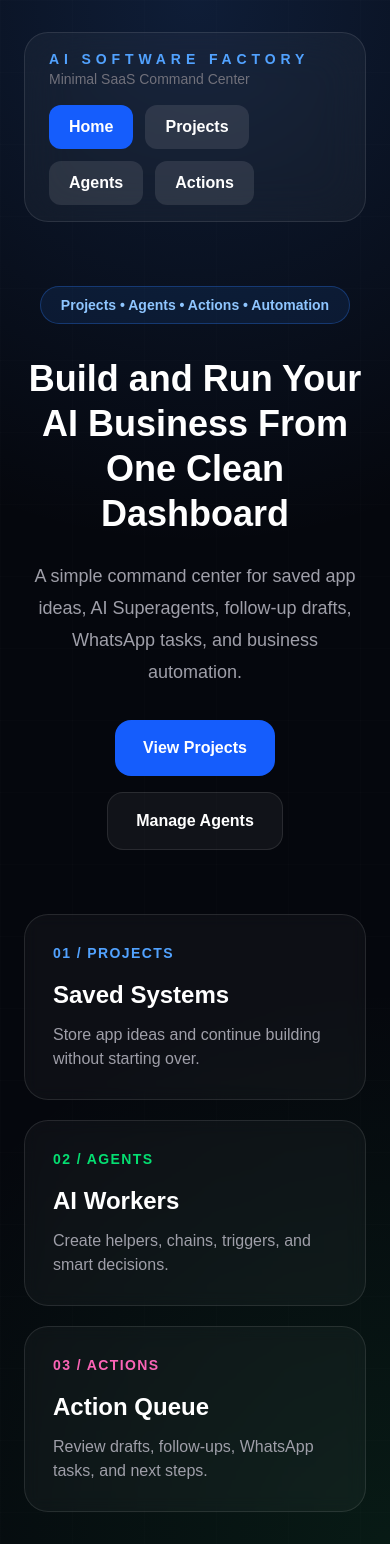
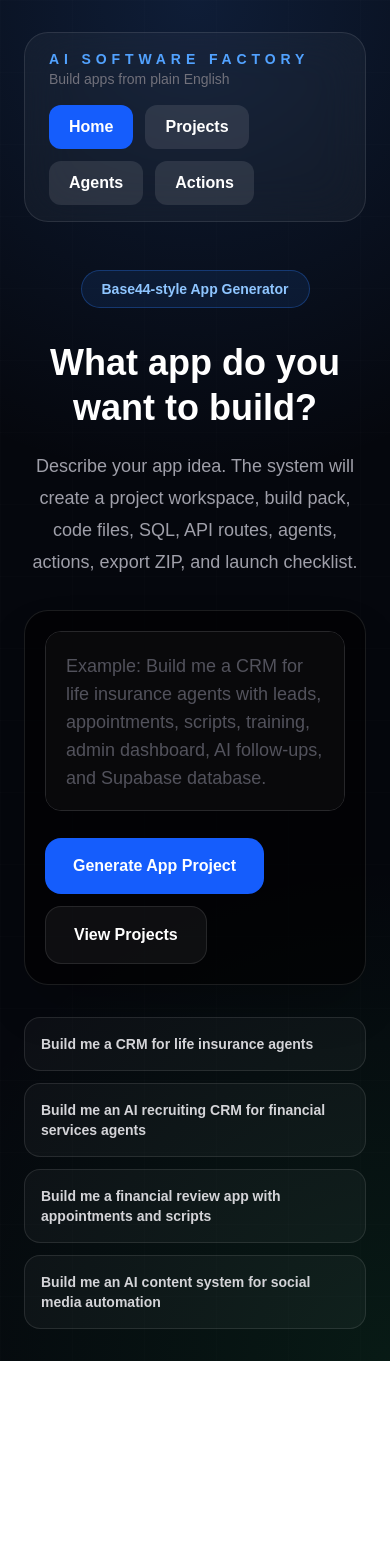
Before and after one commit to lou-delgado34/ai-profit-dashboard, a Next.js app: page / in a window 390 px wide. After the commit the page ends 1361 px from the top, so only its background shows below. Built offline with nearby package versions, Linux system fonts and the light colour scheme.

Commit message:
Add home app generator input

```diff
--- /dev/null
+++ b/app/api/create-home-project/route.ts
@@ -0,0 +1,47 @@
+import { NextResponse } from "next/server";
+import { createClient } from "@supabase/supabase-js";
+
+const supabase = createClient(
+  process.env.NEXT_PUBLIC_SUPABASE_URL!,
+  process.env.SUPABASE_SERVICE_ROLE_KEY!
+);
+
+export async function POST(req: Request) {
+  try {
+    const { prompt } = await req.json();
+
+    if (!prompt || prompt.trim().length < 5) {
+      return NextResponse.json(
+        { error: "Please describe the app you want to build." },
+        { status: 400 }
+      );
+    }
+
+    const title =
+      prompt.length > 70 ? prompt.slice(0, 70).trim() + "..." : prompt.trim();
+
+    const { data, error } = await supabase
+      .from("app_projects")
+      .insert({
+        title,
+        prompt: prompt.trim(),
+        status: "draft",
+      })
+      .select("*")
+      .single();
+
+    if (error) throw error;
+
+    return NextResponse.json({
+      success: true,
+      project: data,
+    });
+  } catch (error) {
+    console.log(error);
+
+    return NextResponse.json(
+      { error: "Could not create project." },
+      { status: 500 }
+    );
+  }
+}
--- a/app/page.tsx
+++ b/app/page.tsx
@@ -1,71 +1,133 @@
+"use client";
+
 import Link from "next/link";
+import { useState } from "react";
+import { useRouter } from "next/navigation";
 
 export default function HomePage() {
+  const router = useRouter();
+  const [prompt, setPrompt] = useState("");
+  const [loading, setLoading] = useState(false);
+
+  const createProject = async () => {
+    if (!prompt.trim()) {
+      alert("Type the app you want to build first.");
+      return;
+    }
+
+    setLoading(true);
+
+    const res = await fetch("/api/create-home-project", {
+      method: "POST",
+      headers: {
+        "Content-Type": "application/json",
+      },
+      body: JSON.stringify({ prompt }),
+    });
+
+    const data = await res.json();
+
+    setLoading(false);
+
+    if (!res.ok) {
+      alert(data.error || "Something went wrong.");
+      return;
+    }
+
+    router.push(`/projects/${data.project.id}`);
+  };
+
+  const examples = [
+    "Build me a CRM for life insurance agents",
+    "Build me an AI recruiting CRM for financial services agents",
+    "Build me a financial review app with appointments and scripts",
+    "Build me an AI content system for social media automation",
+  ];
+
   return (
     <main className="relative min-h-screen overflow-hidden bg-[#05070d] text-white">
       <div className="absolute inset-0 bg-[radial-gradient(circle_at_top,rgba(59,130,246,0.18),transparent_35%),radial-gradient(circle_at_bottom_right,rgba(34,197,94,0.10),transparent_35%)]" />
       <div className="absolute inset-0 bg-[linear-gradient(rgba(255,255,255,0.03)_1px,transparent_1px),linear-gradient(90deg,rgba(255,255,255,0.03)_1px,transparent_1px)] bg-[size:72px_72px] opacity-35" />
 
       <div className="relative mx-auto max-w-7xl px-6 py-8">
-        <nav className="mb-16 flex flex-wrap items-center justify-between gap-4 rounded-3xl border border-white/10 bg-white/[0.04] px-6 py-4 backdrop-blur-xl">
+        <nav className="mb-12 flex flex-wrap items-center justify-between gap-4 rounded-3xl border border-white/10 bg-white/[0.04] px-6 py-4 backdrop-blur-xl">
           <div>
             <p className="text-sm font-black uppercase tracking-[0.35em] text-blue-400">
               AI Software Factory
             </p>
-            <p className="text-sm text-zinc-500">Minimal SaaS Command Center</p>
+            <p className="text-sm text-zinc-500">
+              Build apps from plain English
+            </p>
           </div>
 
           <div className="flex flex-wrap gap-3">
-            <Link href="/" className="rounded-xl bg-blue-600 px-5 py-2.5 font-bold">Home</Link>
-            <Link href="/projects" className="rounded-xl bg-white/10 px-5 py-2.5 font-bold hover:bg-white/20">Projects</Link>
-            <Link href="/agents" className="rounded-xl bg-white/10 px-5 py-2.5 font-bold hover:bg-white/20">Agents</Link>
-            <Link href="/actions" className="rounded-xl bg-white/10 px-5 py-2.5 font-bold hover:bg-white/20">Actions</Link>
+            <Link href="/" className="rounded-xl bg-blue-600 px-5 py-2.5 font-bold">
+              Home
+            </Link>
+            <Link href="/projects" className="rounded-xl bg-white/10 px-5 py-2.5 font-bold hover:bg-white/20">
+              Projects
+            </Link>
+            <Link href="/agents" className="rounded-xl bg-white/10 px-5 py-2.5 font-bold hover:bg-white/20">
+              Agents
+            </Link>
+            <Link href="/actions" className="rounded-xl bg-white/10 px-5 py-2.5 font-bold hover:bg-white/20">
+              Actions
+            </Link>
           </div>
         </nav>
 
         <section className="mx-auto max-w-5xl text-center">
           <p className="mx-auto inline-flex rounded-full border border-blue-500/30 bg-blue-500/10 px-5 py-2 text-sm font-bold text-blue-300">
-            Projects • Agents • Actions • Automation
+            Base44-style App Generator
           </p>
 
           <h1 className="mx-auto mt-8 max-w-4xl text-4xl font-black leading-tight md:text-6xl">
-            Build and Run Your AI Business From One Clean Dashboard
+            What app do you want to build?
           </h1>
 
-          <p className="mx-auto mt-6 max-w-2xl text-lg leading-8 text-zinc-400">
-            A simple command center for saved app ideas, AI Superagents,
-            follow-up drafts, WhatsApp tasks, and business automation.
+          <p className="mx-auto mt-5 max-w-2xl text-lg leading-8 text-zinc-400">
+            Describe your app idea. The system will create a project workspace,
+            build pack, code files, SQL, API routes, agents, actions, export ZIP,
+            and launch checklist.
           </p>
 
-          <div className="mt-8 flex flex-wrap justify-center gap-4">
-            <Link href="/projects" className="rounded-2xl bg-blue-600 px-7 py-4 font-black hover:bg-blue-700">
-              View Projects
-            </Link>
+          <div className="mt-8 rounded-3xl border border-white/10 bg-black/60 p-5 text-left shadow-2xl">
+            <textarea
+              value={prompt}
+              onChange={(e) => setPrompt(e.target.value)}
+              className="min-h-[180px] w-full resize-none rounded-2xl border border-zinc-800 bg-zinc-950 p-5 text-lg text-white outline-none placeholder:text-zinc-600 focus:border-blue-500"
+              placeholder="Example: Build me a CRM for life insurance agents with leads, appointments, scripts, training, admin dashboard, AI follow-ups, and Supabase database."
+            />
 
-            <Link href="/agents" className="rounded-2xl border border-white/10 bg-white/5 px-7 py-4 font-black hover:bg-white/10">
-              Manage Agents
-            </Link>
+            <div className="mt-5 flex flex-wrap gap-3">
+              <button
+                onClick={createProject}
+                disabled={loading}
+                className="rounded-2xl bg-blue-600 px-7 py-4 font-black hover:bg-blue-700 disabled:opacity-50"
+              >
+                {loading ? "Creating Project..." : "Generate App Project"}
+              </button>
+
+              <Link
+                href="/projects"
+                className="rounded-2xl border border-white/10 bg-white/5 px-7 py-4 font-black hover:bg-white/10"
+              >
+                View Projects
+              </Link>
+            </div>
           </div>
-        </section>
 
-        <section className="mx-auto mt-16 grid max-w-6xl gap-5 md:grid-cols-3">
-          <Link href="/projects" className="rounded-3xl border border-white/10 bg-white/[0.035] p-7 backdrop-blur hover:border-blue-500/60">
-            <p className="text-sm font-black uppercase tracking-widest text-blue-400">01 / Projects</p>
-            <h2 className="mt-4 text-2xl font-black">Saved Systems</h2>
-            <p className="mt-3 text-zinc-400">Store app ideas and continue building without starting over.</p>
-          </Link>
-
-          <Link href="/agents" className="rounded-3xl border border-white/10 bg-white/[0.035] p-7 backdrop-blur hover:border-green-500/60">
-            <p className="text-sm font-black uppercase tracking-widest text-green-400">02 / Agents</p>
-            <h2 className="mt-4 text-2xl font-black">AI Workers</h2>
-            <p className="mt-3 text-zinc-400">Create helpers, chains, triggers, and smart decisions.</p>
-          </Link>
-
-          <Link href="/actions" className="rounded-3xl border border-white/10 bg-white/[0.035] p-7 backdrop-blur hover:border-pink-500/60">
-            <p className="text-sm font-black uppercase tracking-widest text-pink-400">03 / Actions</p>
-            <h2 className="mt-4 text-2xl font-black">Action Queue</h2>
-            <p className="mt-3 text-zinc-400">Review drafts, follow-ups, WhatsApp tasks, and next steps.</p>
-          </Link>
+          <div className="mt-8 grid gap-3 md:grid-cols-2">
+            {examples.map((item) => (
+              <button
+                key={item}
+                onClick={() => setPrompt(item)}
+                className="rounded-2xl border border-white/10 bg-white/[0.035] p-4 text-left text-sm font-bold text-zinc-300 hover:border-blue-500/60"
+              >
+                {item}
+              </button>
+            ))}
+          </div>
         </section>
       </div>
     </main>
```
